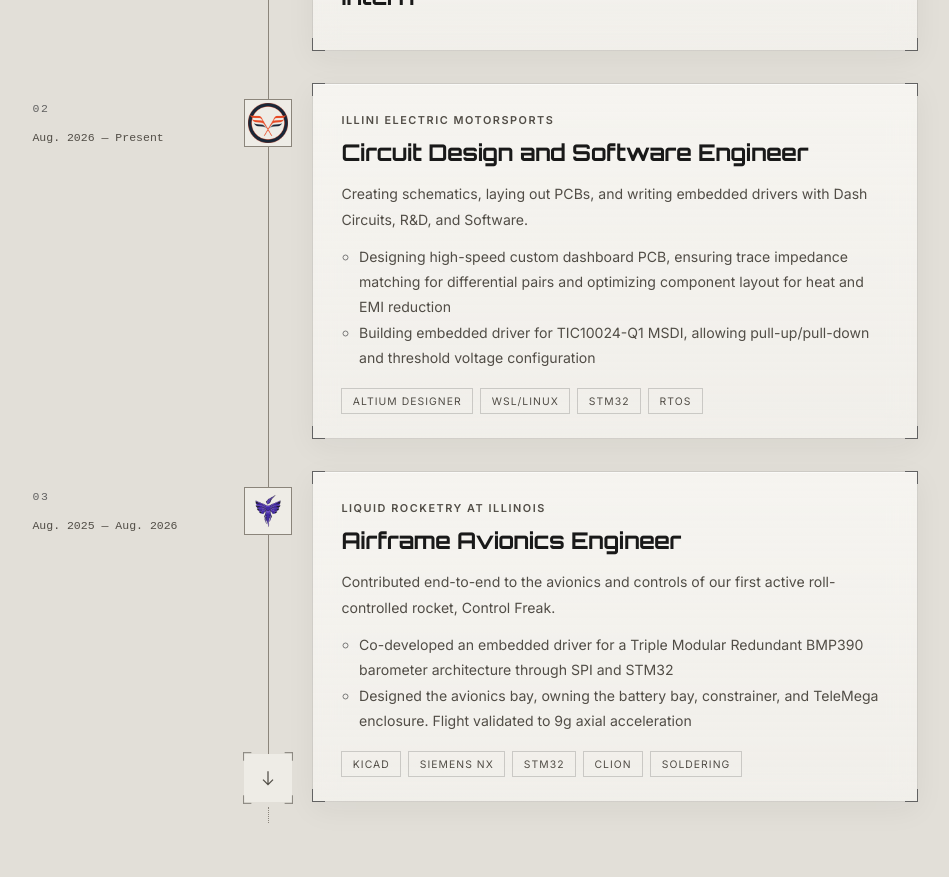
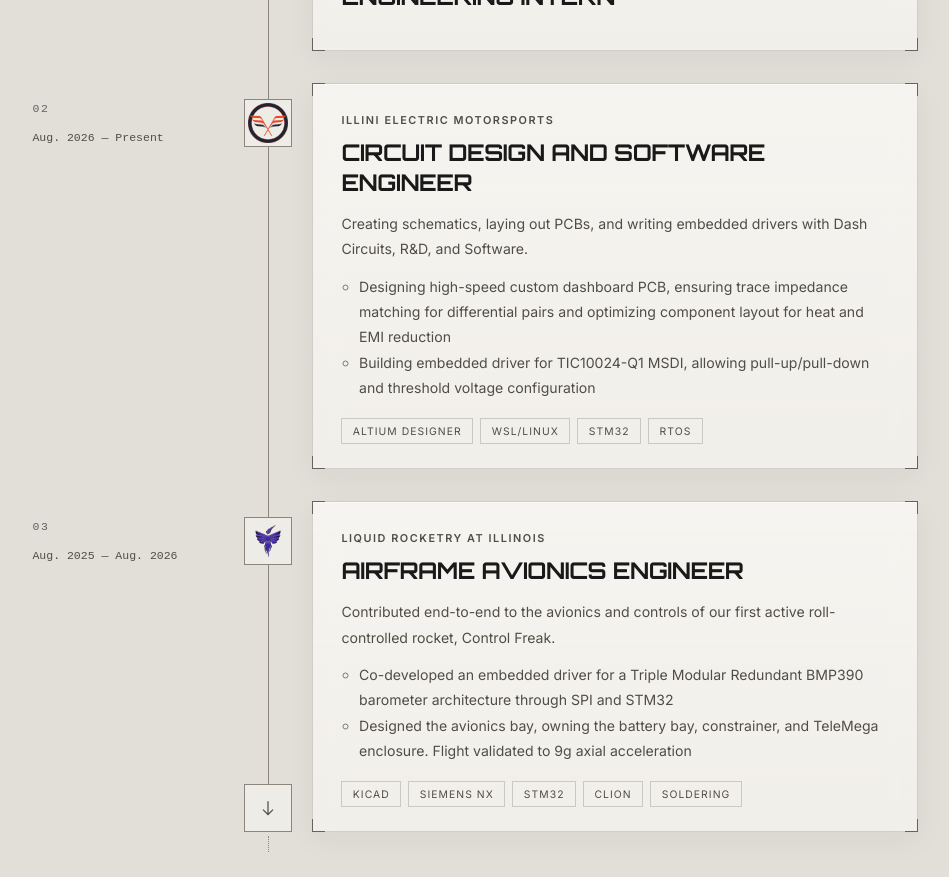
Before and after one commit to bryanzhangg/CS124_Portfolio, a React (Vite) app: page / in a window 1280 px wide. Shown: the part 1880-2757 px from the top of the page, without its empty margins (165-1114 px from the left). Built offline with nearby package versions, Linux system fonts and the light colour scheme; a web font is replaced by a local one.

Commit message:
more consistency updates

```diff
--- a/src/components/sections/Experience.css
+++ b/src/components/sections/Experience.css
@@ -120,7 +120,7 @@
   display: grid;
   place-items: center;
   box-sizing: border-box;
-  border: 0;
+  border: 1px solid var(--timeline-color);
   background: #eeece6;
   color: #514d46;
   cursor: pointer;
@@ -224,6 +224,7 @@
 
 .experience-card h3 {
   font-family: var(--font-title);
+  text-transform: uppercase;
   color: #191919;
   font-size: clamp(1.15rem, 1.8vw, 1.5rem);
   line-height: 1.3;
--- a/src/components/sections/Experience.jsx
+++ b/src/components/sections/Experience.jsx
@@ -55,7 +55,7 @@ export default function Experience() {
         {experience.length > 3 && (
           <li className={`experience-expand-entry${expanded ? " is-expanded" : ""}`}>
             <button
-              className="experience-expand bracket-button"
+              className="experience-expand"
               aria-label={expanded ? "View less" : "View all experiences"}
               title={expanded ? "View less" : "View more"}
               aria-expanded={expanded}
--- a/src/pages/ProjectDetail.css
+++ b/src/pages/ProjectDetail.css
@@ -23,7 +23,7 @@
 .detail-page a:focus-visible, .detail-page button:focus-visible, .detail-gallery-track:focus-visible { outline: 2px solid #e2dfd8; outline-offset: 4px; }
 .detail-gallery { margin-top: 4rem; padding: 0 var(--detail-gutter); }
 .detail-gallery-heading { display: flex; justify-content: space-between; align-items: flex-end; gap: 1rem; padding-top: 1.5rem; border-top: 1px solid #242424; margin-bottom: 1.5rem; }
-.detail-gallery-heading h2 { font-family: var(--font-title); color: #e0d8cc; font-size: clamp(1.6rem, 3vw, 2.5rem); letter-spacing: -0.03em; margin: 0.5rem 0 0; }
+.detail-gallery-heading h2 { font-family: var(--font-title); text-transform: uppercase; color: #e0d8cc; font-size: clamp(1.6rem, 3vw, 2.5rem); letter-spacing: -0.03em; margin: 0.5rem 0 0; }
 .detail-gallery-controls { display: flex; gap: 0.65rem; }
 .detail-gallery-controls button { font-family: var(--font-title); width: 42px; height: 42px; border: 0; background: #111; color: #e0d8cc; font-size: 1.2rem; cursor: pointer; }
 .detail-gallery-controls button:hover { border-color: #a19d96; }
```
